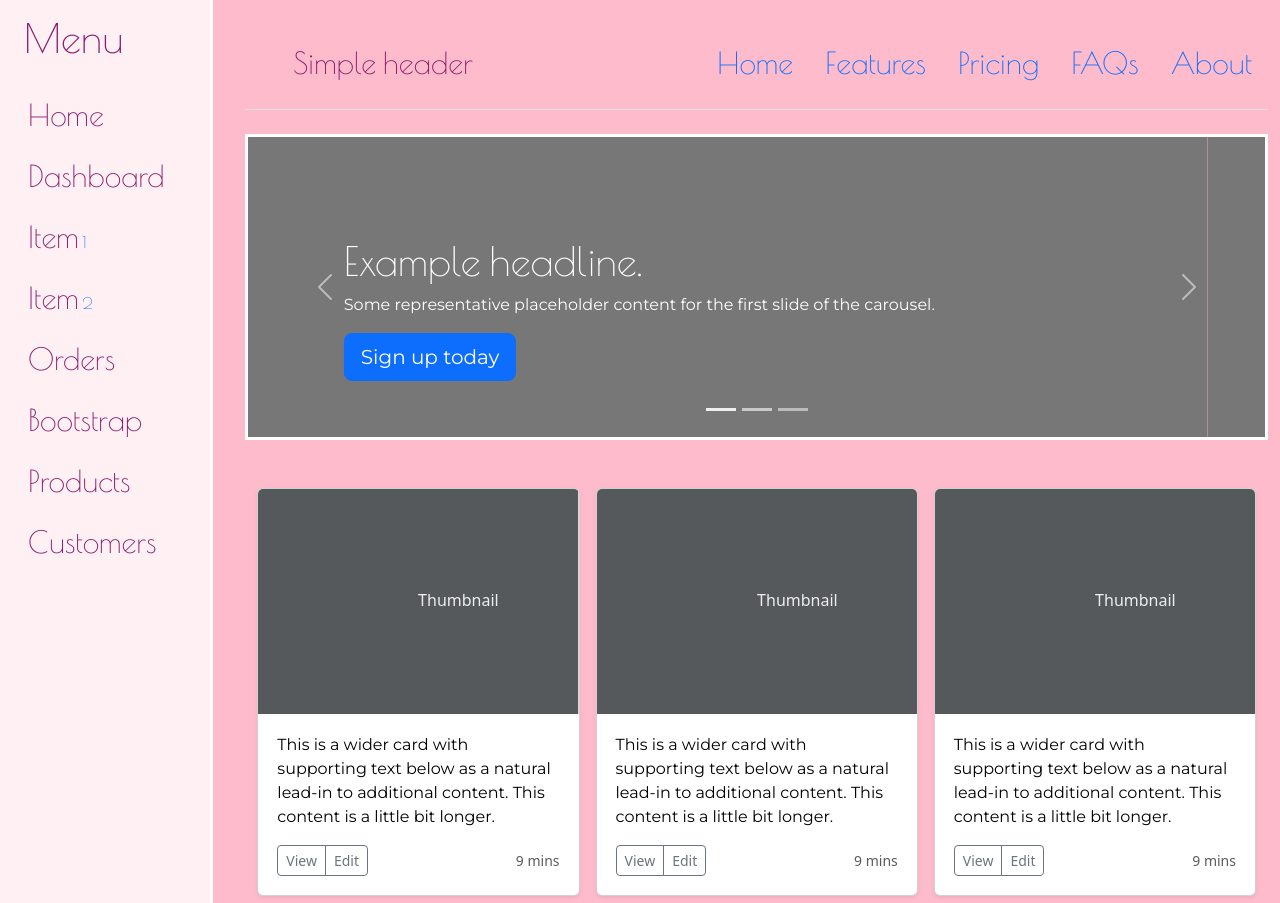
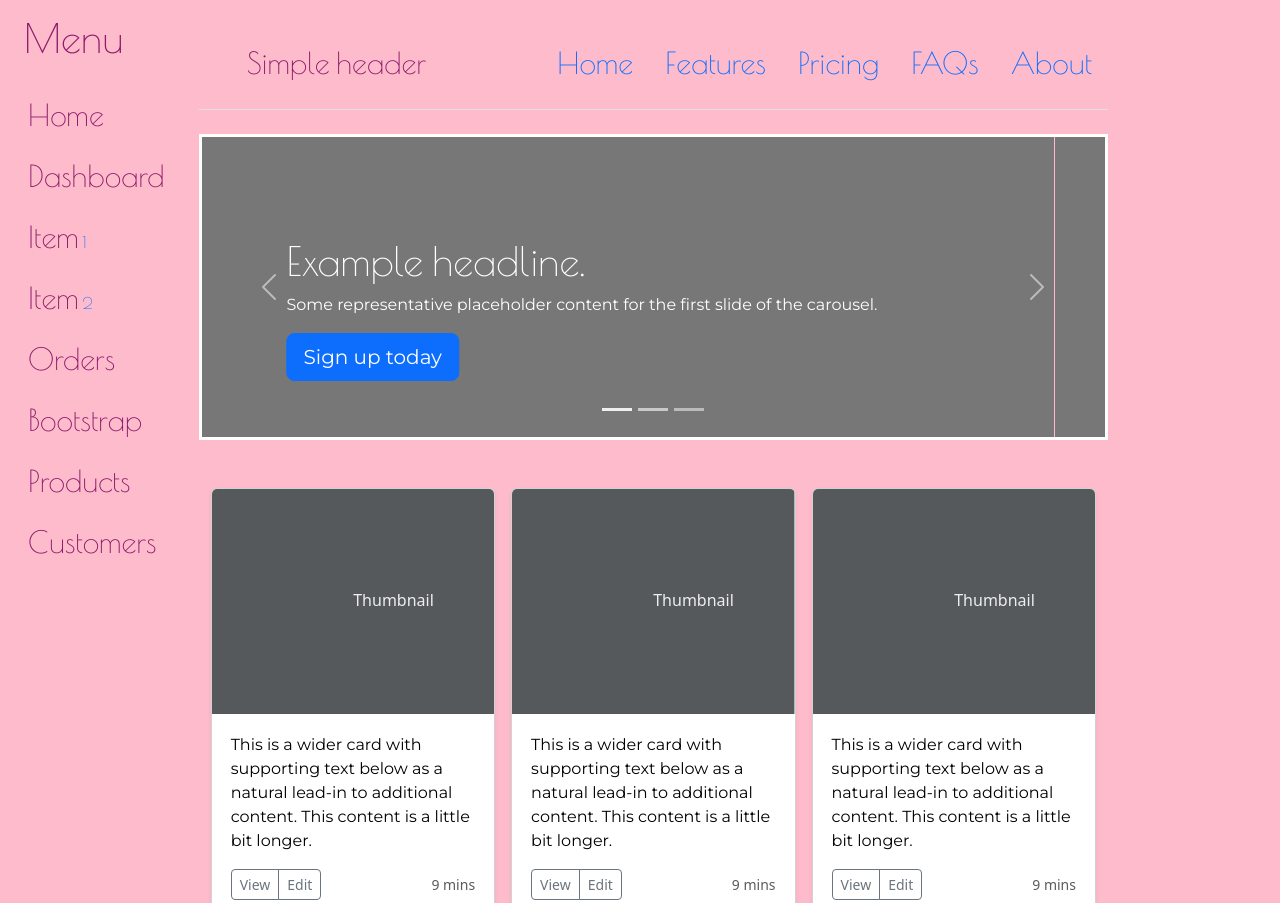
Before and after one commit to SaraSayeed/SaraSayeed, a plain HTML site: page Tehtävä 6A/bootstrap.html in a window 1280 px wide. Shown: the top 903 px of the page. Drawn offline with nearby package versions, Linux system fonts and the light colour scheme.

Commit message:
Kaikki tehtävät

```diff
--- a/Tehtävä 6A/bootstrap.html
+++ b/Tehtävä 6A/bootstrap.html
@@ -17,7 +17,7 @@
         <div class="container-fluid">
             <div class="row flex-nowrap" style="margin-bottom: 0px;">
                 <div class="col-auto col-md-3 col-xl-2 px-sm-2 px-0" id="sidebar">
-                    <div class="d-flex flex-column align-items-center align-items-sm-start px-3 pt-2 text-white min-vh-100">
+                    <div class="d-flex flex-column align-items-center align-items-sm-start px-3 pt-2 text-white min-vh-100" id="sidebar2">
                         <a href="/" class="d-flex align-items-center pb-3 mb-md-0 me-md-auto text-white text-decoration-none">
                             <span style="font-size: 40px;">Menu</span>
                         </a>
@@ -81,7 +81,7 @@
                         <hr>
                     </div>
                 </div>
-                <div class="col py-3">
+                <div class="col py-3" id="main">
                     <header class="d-flex flex-wrap justify-content-center py-3 mb-4 border-bottom" id="mainheader">
                         <a href="/" class="d-flex align-items-center mb-3 mb-md-0 me-md-auto text-dark text-decoration-none">
                           <svg class="bi me-2" width="40" height="32"><use xlink:href="#bootstrap"/></svg>
--- a/Tehtävä 6A/stylebs.css
+++ b/Tehtävä 6A/stylebs.css
@@ -3,11 +3,21 @@
     margin-bottom: 20px;
 }
 
-#sidebar {
+/*#sidebar {
     background-color: rgba(255, 255, 255, 0.781);
     border-right:white 3px solid;
     margin-right: 20px;
 }
+@media only screen and (max-width: 600px) {
+	#main{width: 100%;}
+	#sidebar, #sidebar2{
+		width: 100%;
+        height: 200px;
+	}
+}
+En saanut toimimaan
+*/
+
 
 .carousel-inner, .carousel-item{
     height: 300px;
@@ -99,3 +109,18 @@ article h1, h2, h3{
     background-color: rgba(255, 255, 255, 0.781);
 
 }
+
+@media only screen and (min-width: 35em) {
+    body {
+        max-width: 70em;
+        margin: auto;
+    }
+
+}
+
+@media print,
+       (-o-min-device-pixel-ratio: 5/4),
+       (-webkit-min-device-pixel-ratio: 1.25),
+       (min-resolution: 120dpi) {
+
+}
```
